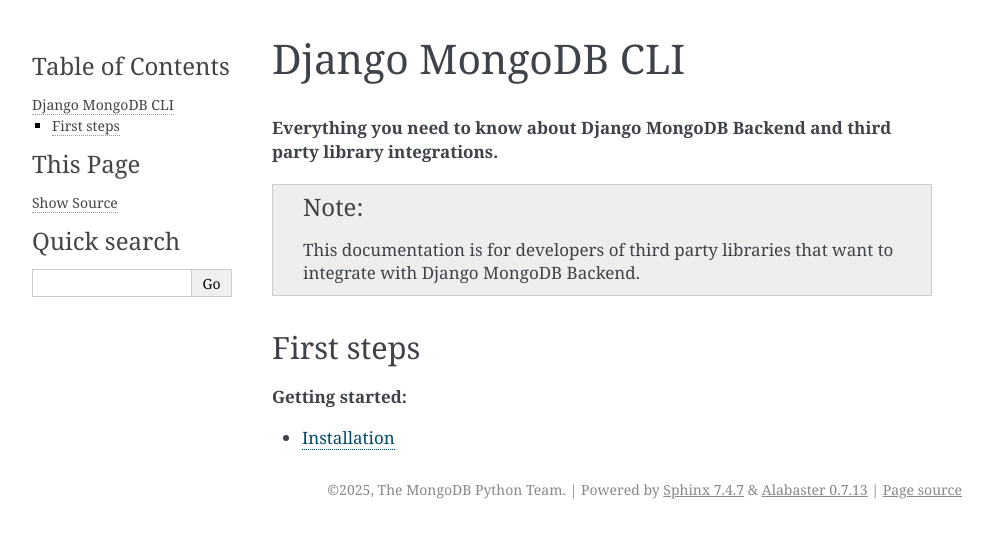
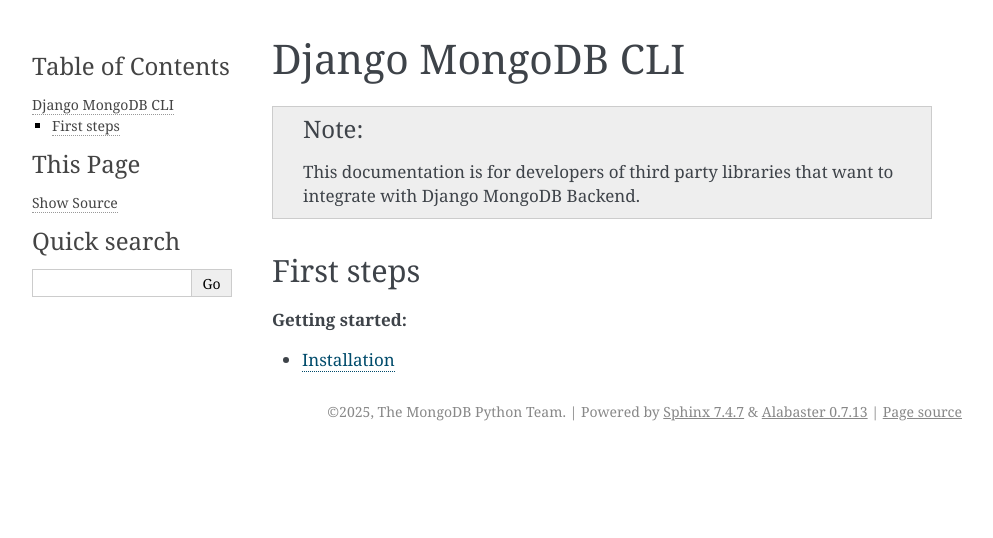
Before and after one commit to aclark4life/django-mongodb-cli, a Sphinx documentation site: the page built from docs/index.rst, in a window 1280 px wide. Shown: the top 538 px of the page, without its empty margins (148-1141 px from the left). Built offline with Sphinx 7.4.7, drawn with Linux system fonts in a browser that asks for light colours.

Commit message:
Update docs

```diff
--- a/docs/index.rst
+++ b/docs/index.rst
@@ -1,9 +1,6 @@
 ==================
 Django MongoDB CLI
 ==================
-
-.. rubric:: Everything you need to know about Django MongoDB Backend and third party library integrations.
-
 
 .. note::
 
```
